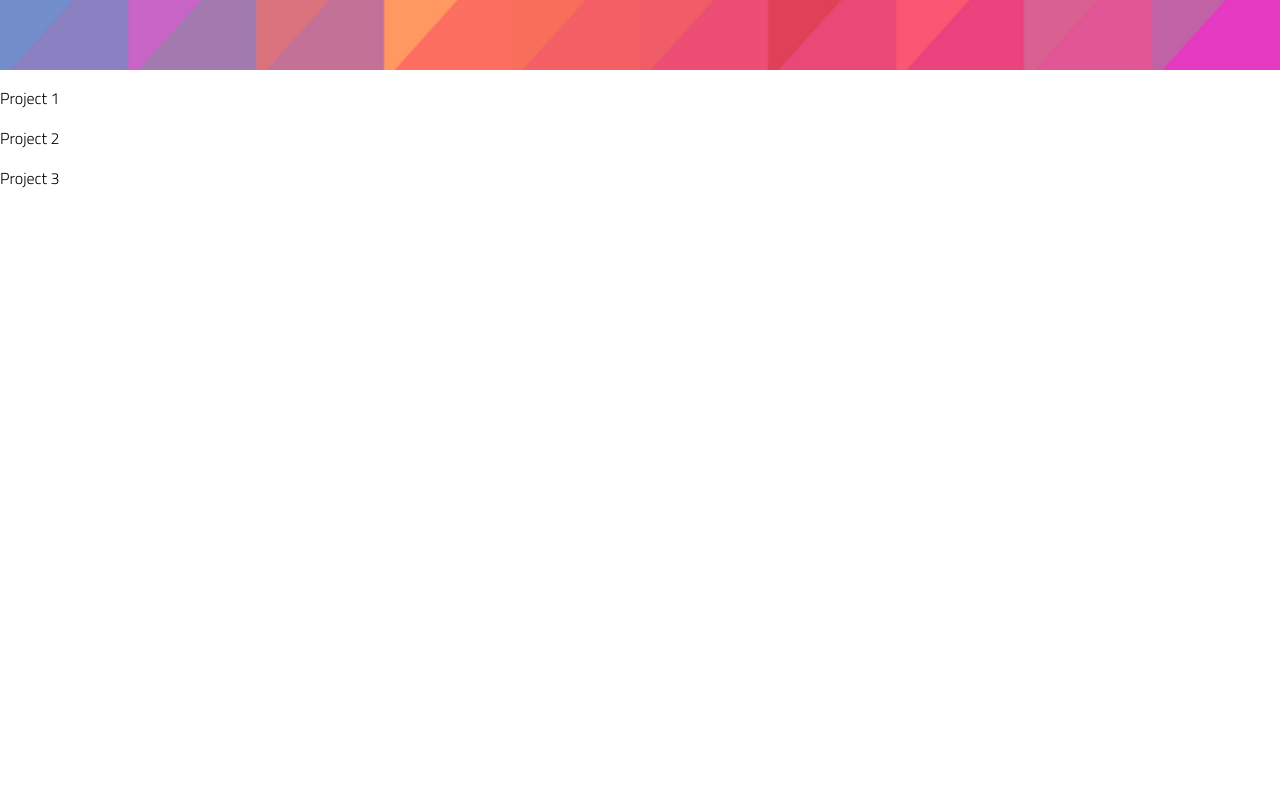
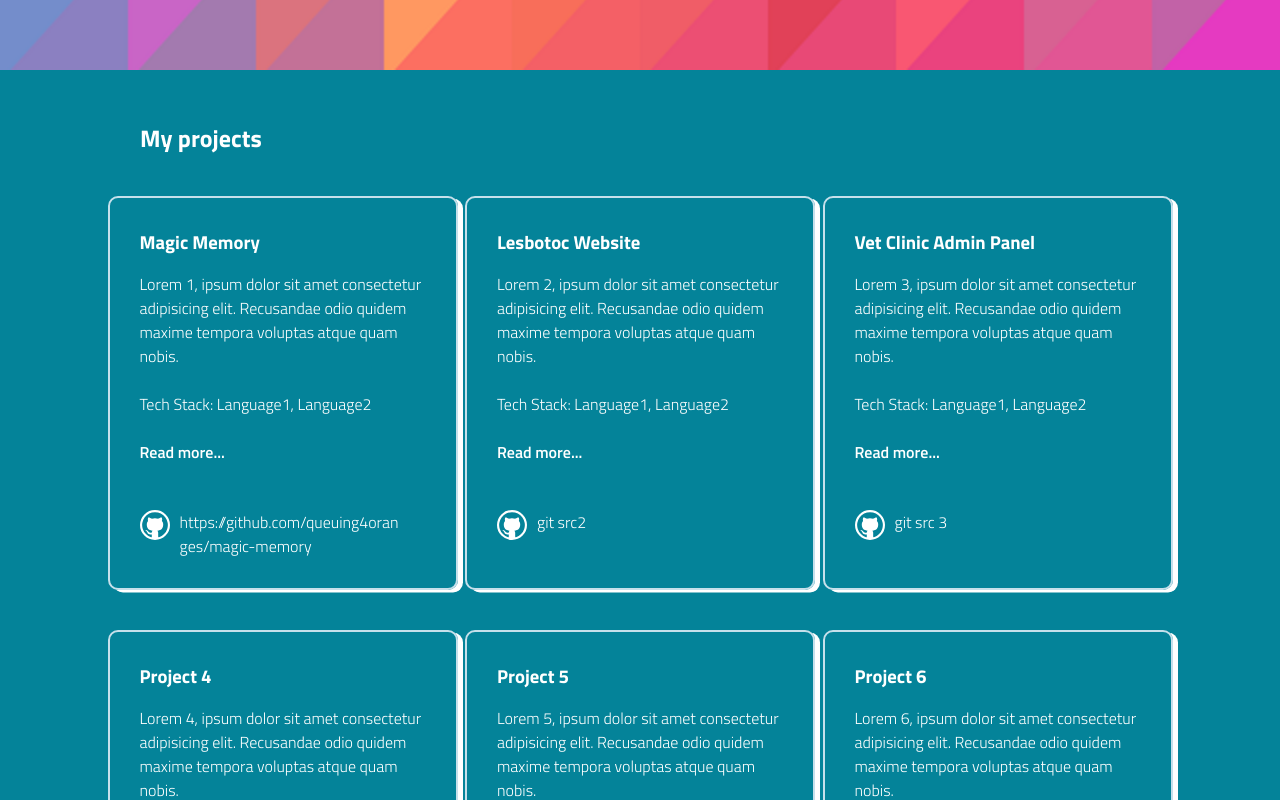
Before and after one commit to queuing4oranges/portfolio, a React (Create React App) app: page / in a window 1280 px wide. Shown: the part 680-1480 px from the top of the page. Before the commit the page ends 886 px from the top, so only its background shows below. Built offline with nearby package versions, Linux system fonts and the light colour scheme; data requests are answered from the project's data file.

Commit message:
first draft projects

```diff
--- a/data/db.json
+++ b/data/db.json
@@ -2,27 +2,57 @@
   "projects": [
     {
       "id": "1",
-      "title": "Project 1",
+      "title": "Magic Memory",
       "tech": "Language1, Language2",
       "description": "Lorem 1, ipsum dolor sit amet consectetur adipisicing elit.      Recusandae odio quidem maxime tempora voluptas atque quam nobis.",
       "screenshot": "img src",
-      "code": "img src"
+      "code": "img src",
+      "github": "https://github.com/queuing4oranges/magic-memory"
     },
     {
       "id": "2",
-      "title": "Project 2",
+      "title": "Lesbotoc Website",
       "tech": "Language1, Language2",
       "description": "Lorem 2, ipsum dolor sit amet consectetur adipisicing elit.      Recusandae odio quidem maxime tempora voluptas atque quam nobis.",
       "screenshot": "img src",
-      "code": "img src"
+      "code": "img src",
+      "github": "git src2"
     },
     {
       "id": "3",
-      "title": "Project 3",
+      "title": "Vet Clinic Admin Panel",
       "tech": "Language1, Language2",
       "description": "Lorem 3, ipsum dolor sit amet consectetur adipisicing elit.      Recusandae odio quidem maxime tempora voluptas atque quam nobis.",
       "screenshot": "img src",
-      "code": "img src"
+      "code": "img src",
+      "github": "git src 3"
+    },
+    {
+      "id": "4",
+      "title": "Project 4",
+      "tech": "Language1, Language2",
+      "description": "Lorem 4, ipsum dolor sit amet consectetur adipisicing elit.      Recusandae odio quidem maxime tempora voluptas atque quam nobis.",
+      "screenshot": "img src",
+      "code": "img src",
+      "github": "git src 4"
+    },
+    {
+      "id": "5",
+      "title": "Project 5",
+      "tech": "Language1, Language2",
+      "description": "Lorem 5, ipsum dolor sit amet consectetur adipisicing elit.      Recusandae odio quidem maxime tempora voluptas atque quam nobis.",
+      "screenshot": "img src",
+      "code": "img src",
+      "github": "git src 5"
+    },
+    {
+      "id": "6",
+      "title": "Project 6",
+      "tech": "Language1, Language2",
+      "description": "Lorem 6, ipsum dolor sit amet consectetur adipisicing elit.      Recusandae odio quidem maxime tempora voluptas atque quam nobis.",
+      "screenshot": "img src",
+      "code": "img src",
+      "github": "git src 6"
     }
   ]
 }
--- a/package.json
+++ b/package.json
@@ -4,6 +4,7 @@
   "private": true,
   "dependencies": {
     "@fortawesome/fontawesome-svg-core": "^6.1.2",
+    "@fortawesome/free-regular-svg-icons": "^6.1.2",
     "@fortawesome/free-solid-svg-icons": "^6.1.2",
     "@fortawesome/react-fontawesome": "^0.2.0",
     "@testing-library/jest-dom": "^5.16.4",
@@ -12,6 +13,7 @@
     "font-awesome": "^4.7.0",
     "react": "^18.2.0",
     "react-dom": "^18.2.0",
+    "react-icons": "^4.4.0",
     "react-scripts": "5.0.1",
     "sass": "^1.54.0",
     "scss": "^0.2.4",
--- a/src/App.scss
+++ b/src/App.scss
@@ -2,8 +2,18 @@
 @import "./scss/hero.scss";
 @import "./scss/bouncybutton.scss";
 @import "./scss/modal.scss";
+@import "./scss/projects.scss";
 
 @import url('https://fonts.googleapis.com/css2?family=Titillium+Web:wght@200;300;600;700;900&display=swap');
+
+/* Color Palette #4523*/
+$darkblue: #005067;
+$lightblue: #048399;
+$rose: #FEB9C6;
+$darkrose: #B96B85;
+$blackish: #021E20;
+
+
 
 .App{
     font-family: "Titillium Web", Arial, Helvetica, sans-serif;
--- a/src/components/Hero.js
+++ b/src/components/Hero.js
@@ -14,7 +14,7 @@ const Hero = () => {
     <div className="hero__image">            {openModal &&
              <Modal hideModal={setOpenModal}/>}
         <div className="hero__text">
-            <h1 className="hero__title">I am <br/>Katja Zenker</h1>
+            <h1 className="hero__title">Hi, I am <br/>Katja Zenker</h1>
             <p className="hero__par">And I'm a Web Developer</p>
                     <button
                         type="button"
--- a/src/components/Projects.jsx
+++ b/src/components/Projects.jsx
@@ -1,5 +1,6 @@
-import React from 'react'
-import { useFetch } from '../hooks/useFetch'
+import React from 'react';
+import { useFetch } from '../hooks/useFetch';
+import { VscGithub } from "react-icons/vsc";
 
 function Projects() {
 
@@ -7,14 +8,48 @@ function Projects() {
     const {data: projects, isPending, error} = useFetch(url)
 
   return (
-    <div>
+    <div className="projects__container">
+
+    <h2 className="projects__title">My projects</h2>
+
+      <div className="cards__cont">
+
+
+        {isPending &&
+            <div>Loading...</div>}
+        {error &&
+            <div>{error}</div>}
+
         {projects &&
             projects.map(project =>(
                 <div key={project.id} className="card">
-                <p>{project.title}</p>
+                  <h3 className="cards__title">{project.title}</h3>
+                  <ul className="ul__item">
+                    <li className="li__item">{project.description}</li> <br />
+                    <li className="li__item">Tech Stack: {project.tech}</li> <br />
+                    <li className="li__item read">Read more...</li>
+                  </ul>
+                  <div className="github">
+                    <div className="git__logo"><VscGithub className="git__logo"/></div>
+
+                    <div className="git__link"><a href="https://github.com/queuing4oranges/magic-memory">{project.github}</a></div>
+                  </div>
+
                 </div>
             ))
         }
+      </div>
+
+      <div className="courses__cont">
+        <h2>Courses to continue learning:</h2>
+        <p>"Build Websites with React &#038; Firebase"</p>
+        <p>"Complete Web Design: from Figma to Webflow"</p>
+      </div>
+
+
+
+
+
     </div>
   )
 }
--- a/src/scss/bouncybutton.scss
+++ b/src/scss/bouncybutton.scss
@@ -1,9 +1,3 @@
-$darkblue: #005067;
-$lightblue: #048399;
-$rose: #FEB9C6;
-$darkrose: #B96B85;
-$blackish: #021E20;
-
 .button {
     background-color: $lightblue;
     border: none;
--- a/src/scss/header.scss
+++ b/src/scss/header.scss
@@ -41,3 +41,5 @@ $blackish: #021E20;
     text-decoration: none;
 
 }
+
+/*padding left and right 100px*/
--- a/src/scss/hero.scss
+++ b/src/scss/hero.scss
@@ -1,9 +1,3 @@
-$darkblue: #005067;
-$lightblue: #048399;
-$rose: #FEB9C6;
-$darkrose: #B96B85;
-$blackish: #021E20;
-
 .hero__image{
     background-image: url("../images/hero-banner/hero8.png");
     background-size: cover;
--- /dev/null
+++ b/src/scss/projects.scss
@@ -0,0 +1,80 @@
+.projects__container{
+    background: $lightblue;
+    margin: 0 auto;
+    color: white;
+    padding-left: 100px;
+    padding-right:100px;
+    display: flex;
+    flex-direction: column;
+
+}
+
+.projects__title{
+    margin-top: 0;
+    margin-left: 20px;
+    padding-top: 50px;
+    padding-left: 20px;
+}
+
+.cards__cont{
+    padding-top: 20px;
+    display: flex;
+    flex-direction: row;
+    justify-content: space-evenly;
+    flex-wrap: wrap;
+
+}
+.cards__title{
+    padding-top: 0;
+    margin-top: 0;
+    margin-bottom: 0;
+}
+
+.card{
+    width: 350px;
+    border: 2px solid rgb(198, 224, 235);
+    border-radius: 10px;
+    padding: 30px;
+    margin-bottom: 40px;
+    display: flex;
+    flex-direction: column;
+    box-shadow: 5px 2.5px;
+}
+
+.courses__cont{
+    padding: 20px;
+
+}
+
+.li__item{
+    list-style: none;
+}
+
+.github{
+    display: flex;
+    width: fit-content;
+    padding-top: 30px;
+
+}
+.git__logo{
+    width: 30px;
+    height: 30px;
+    margin-right: 10px;
+}
+.git__link{
+    padding-right: 20px;
+    word-break: break-word;
+
+    & a{
+        color: white;
+        text-decoration: none;
+    }
+}
+
+.ul__item{
+    padding: 0;
+}
+
+.read{
+    font-weight: 600;
+}
```
Also changed, not shown: 1 other file (tests, documents, lock files or other folders).
